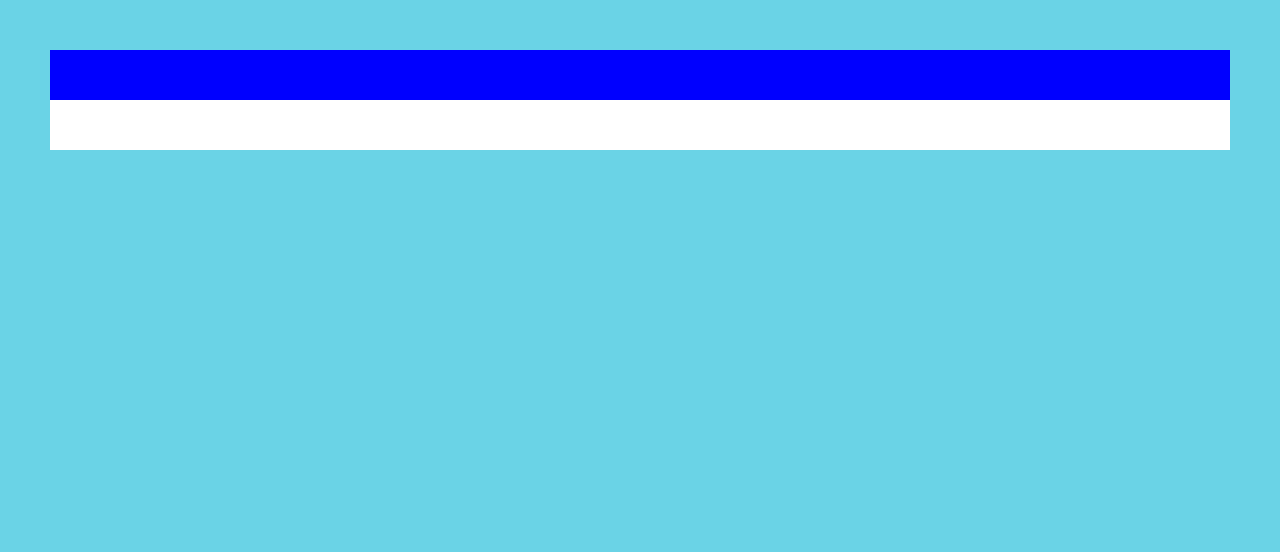
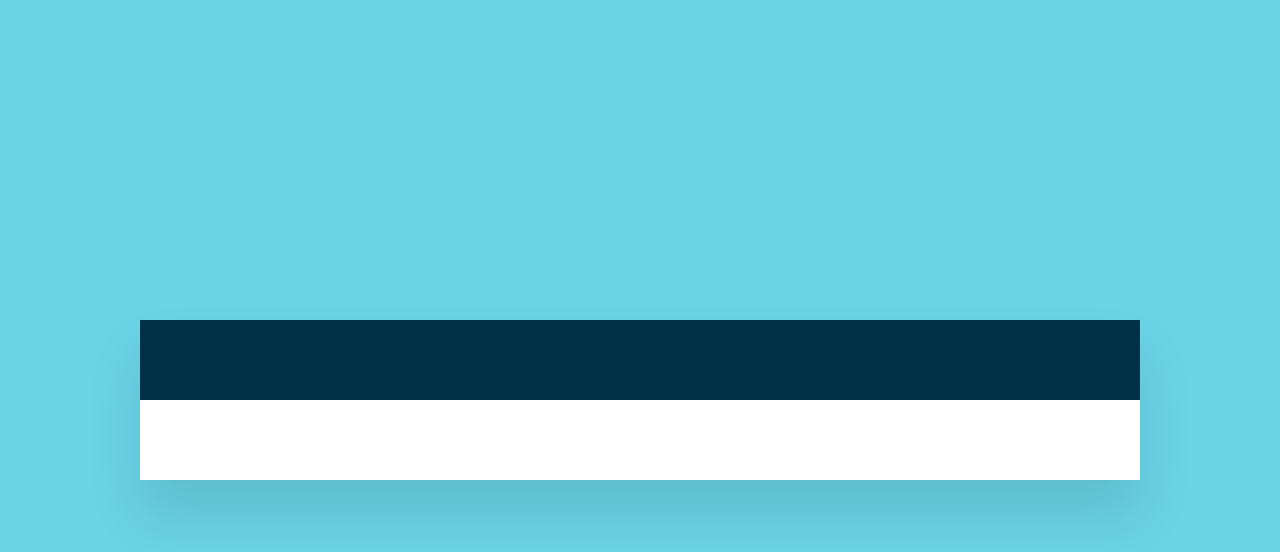
Before and after one commit to Barry-owino/dbarryCK-cv, a plain HTML site: page index.html in a window 1280 px wide. Drawn offline with Linux system fonts and the light colour scheme.

Commit message:
added styling to the container and left-right side divs

```diff
--- a/style.css
+++ b/style.css
@@ -7,22 +7,32 @@
 
 body{
   background:rgb(106, 211, 230);
+  display:flex;
+  justify-content:center;
+  align-items:center;
+  min-height:100vh;
 }
 
 .container{
-  padding:50px;
+  position:relative;
+  width:100%;
+  max-width: 1000px;
+  background:#fff;
   display:grid;
-  grid-template-columns:1fr, 2fr;
+  grid-template-columns: 1fr, 2fr;
+  box-shadow:0 35px 55px rgba(0,0,0,0.1);
+  margin:50px;
+
 }
 
 .left-side{
-  background:blue;
-  width:100%;
-  height:50px;
+  background:#003147;
+  padding:40px;
+  position:relative;
 }
 
 .right-side{
   background:#fff;
-  width:100%;
-  height:50px;
+  padding:40px;
+  position:relative;
 }
```
